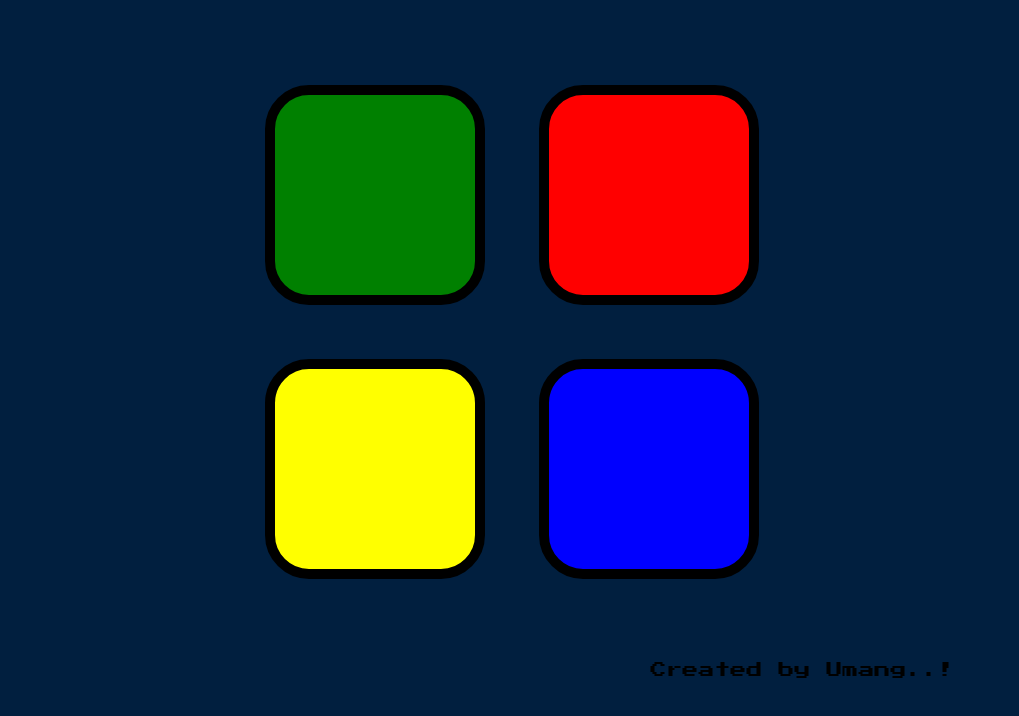
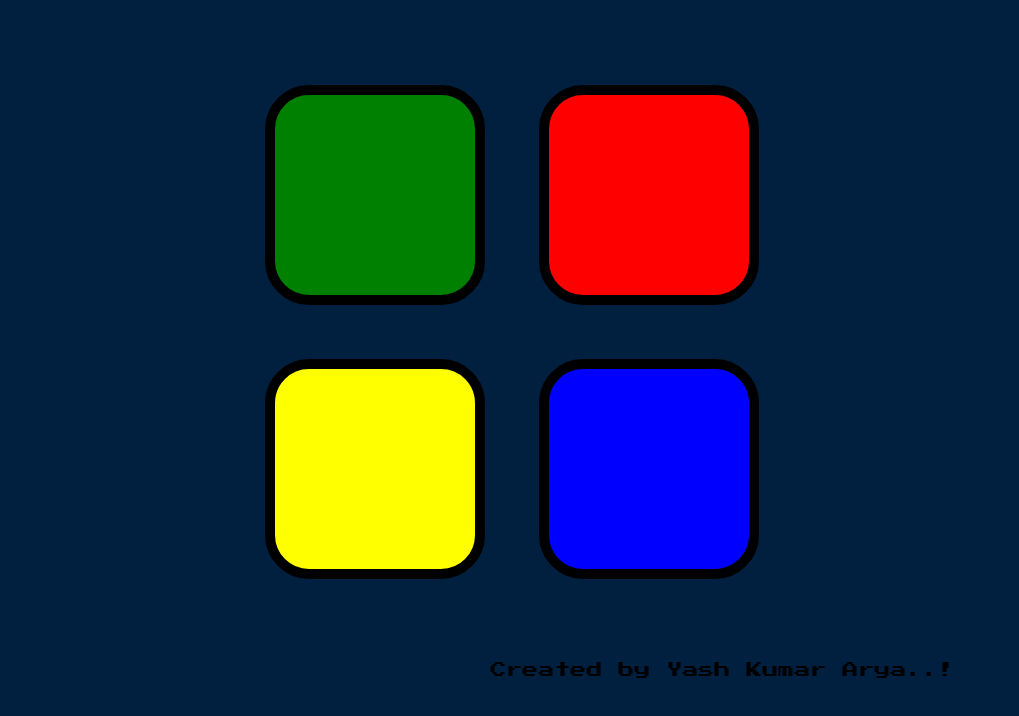
Before and after one commit to nemesis10/Simon-Game-Project, a plain HTML site: page index.html in a window 1280 px wide. Shown: the part 114-830 px from the top of the page, without its empty margins (128-1147 px from the left). Drawn offline with nearby package versions, Linux system fonts and the light colour scheme.

Commit message:
Update index.html

```diff
--- a/index.html
+++ b/index.html
@@ -37,7 +37,7 @@
 
   <footer class="white-section id="footer"">
     <div class="container-fluid">
-      <p class="credits">Created by Umang..!</p>
+      <p class="credits">Created by Yash Kumar Arya..!</p>
     </div>
   </footer>
 
```
